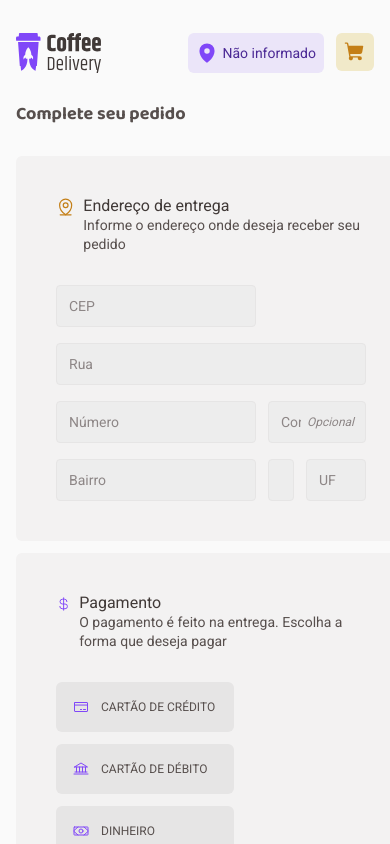
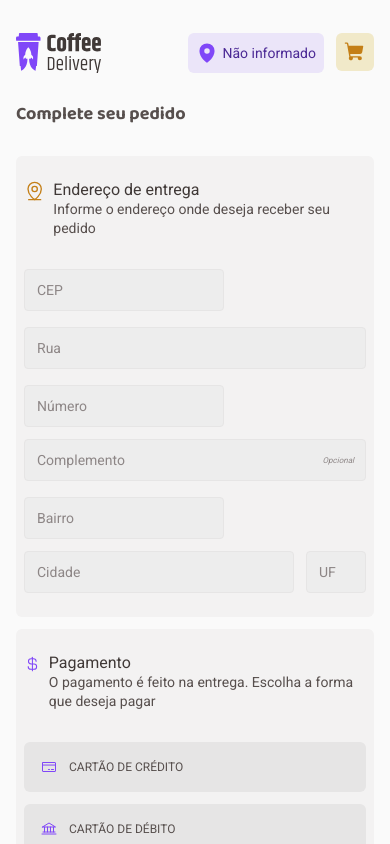
Before and after one commit to jhonscarpa/Coffee-Delivery, a React (Create React App) app: page /carrinho in a window 390 px wide. Shown: the top 844 px of the page. Built offline with nearby package versions, Linux system fonts and the light colour scheme.

Commit message:
shopping cart responsive

```diff
--- a/src/pages/ShoppingCart/components/AddressForm/index.tsx
+++ b/src/pages/ShoppingCart/components/AddressForm/index.tsx
@@ -89,7 +89,7 @@ export function AddressForm() {
             {/* @ts-ignore */}
             {errors.number?.message && <span>{errors.number?.message}</span>}
           </div>
-
+          <div className="contentOptional">
             <BaseInput
               suffix
               {...register('complement')}
@@ -97,6 +97,7 @@ export function AddressForm() {
               isError={errors.complement ? 'error' : 'success'}
             />
             <i>Opcional</i>
+          </div>
         </RowInputForm>
         <RowInputForm>
           <div className="contentErrorInput">
@@ -110,6 +111,7 @@ export function AddressForm() {
               <span>{errors.neighborhood?.message}</span>
             )}
           </div>
+          <div className="contentCityAndUf">
             <div className="contentErrorInput" style={{ width: '100%' }}>
               <BaseInput
                 {...register('city')}
@@ -131,6 +133,7 @@ export function AddressForm() {
                 <span>{errors.state?.message}</span>
               )}
             </div>
+          </div>
         </RowInputForm>
       </ContentForm>
     </Container>
--- a/src/pages/ShoppingCart/components/AddressForm/styles.ts
+++ b/src/pages/ShoppingCart/components/AddressForm/styles.ts
@@ -26,6 +26,10 @@ export const Container = styled.div`
       color: ${props => props.theme['base-text']};
     }
   }
+
+  @media (max-width: 480px) {
+    padding: 1.5rem 0.5rem;
+  }
 `
 export const ContentForm = styled.section`
   display: flex;
@@ -52,6 +56,9 @@ export const ContentForm = styled.section`
 export const RowInputForm = styled.div`
   display: flex;
   gap: 0.75rem;
+
+  .contentOptional {
+    display: flex;
     position: relative;
     align-items: center;
     width: 100%;
@@ -62,6 +69,21 @@ export const RowInputForm = styled.div`
       font-style: italic;
       font-size: 0.75rem;
       color: ${props => props.theme['base-label']};
+    }
+  }
+
+  .contentCityAndUf {
+    display: flex;
+    gap: 0.75rem;
+    width: 100%;
+  }
+
+  @media (max-width: 600px) {
+    flex-direction: column;
+
+    .contentOptional i {
+      font-size: 0.5rem;
+    }
   }
 `
 
@@ -90,12 +112,20 @@ export const BaseInput = styled.input<IPropsBaseInput>`
     color: ${props => props.theme['base-label']};
     font-size: 0.875rem;
   }
+
+  @media (max-width: 600px) {
+    padding-right: ${props => props.suffix && '3rem'};
+  }
 `
 
 export const ShortInput = styled(BaseInput)`
   width: 12.5rem;
 
   &.ufInput {
-    max-width: 3.75rem;
+    max-width: 3.75rem !important;
+  }
+
+  @media (max-width: 600px) {
+    max-width: none;
   }
 `
--- a/src/pages/ShoppingCart/components/PaymentMethodForm/styles.ts
+++ b/src/pages/ShoppingCart/components/PaymentMethodForm/styles.ts
@@ -32,6 +32,9 @@ export const Container = styled.div`
     margin-top: 1rem;
     color: ${props => props.theme.error};
     font-size: 0.875rem;
+  }
+  @media (max-width: 480px) {
+    padding: 1.5rem 0.5rem;
   }
 `
 
@@ -71,4 +74,8 @@ export const SelectedPaymentMethod = styled.label<IPropsSelectedPaymentMEthod>`
   :hover {
     background: ${props => props.theme['base-hover']};
   }
+
+  @media (max-width: 600px) {
+    max-width: 100%;
+  }
 `
--- a/src/pages/ShoppingCart/components/SelectedCoffeeForm/styles.ts
+++ b/src/pages/ShoppingCart/components/SelectedCoffeeForm/styles.ts
@@ -11,6 +11,10 @@ export const Container = styled.div`
 
   ::-webkit-scrollbar {
     display: none;
+  }
+
+  @media (max-width: 480px) {
+    padding: 1.5rem 0.5rem;
   }
 `
 
```
Lines whose indentation alone changed are shown as unchanged.
